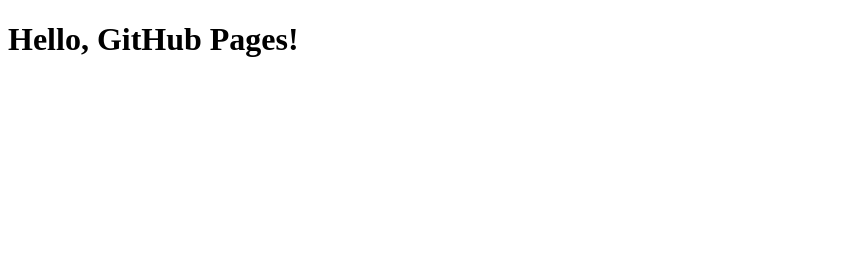
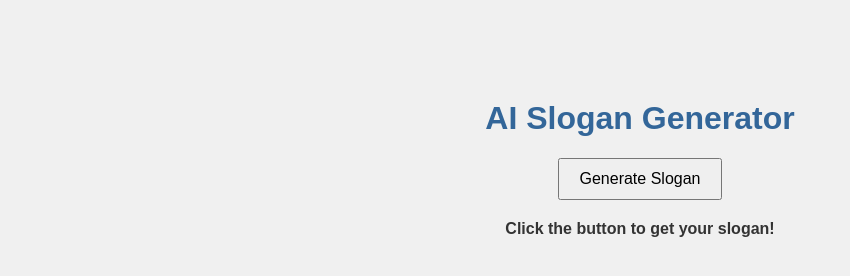
Before and after one commit to Ghouri2025/AI-Slogan-Generator, a plain HTML site: page index.html in a window 1280 px wide. Shown: the whole page, without its empty margins (0-850 px from the left). Drawn offline with Linux system fonts and the light colour scheme.

Commit message:
Add files via upload

```diff
--- a/index.html
+++ b/index.html
@@ -1,9 +1,15 @@
 <!DOCTYPE html>
 <html>
 <head>
-  <title>AI Text Generator</title>
+    <meta charset="UTF-8">
+    <title>AI Slogan Generator</title>
+    <link rel="stylesheet" href="style.css">
 </head>
 <body>
-  <h1>Hello, GitHub Pages!</h1>
+    <h1>AI Slogan Generator</h1>
+    <button onclick="generateSlogan()">Generate Slogan</button>
+    <p id="result">Click the button to get your slogan!</p>
+
+    <script src="script.js"></script>
 </body>
 </html>
--- /dev/null
+++ b/script.js
@@ -0,0 +1,11 @@
+function generateSlogan() {
+    const slogans = [
+        "AI: Shaping tomorrow, today!",
+        "Smart minds. Smarter machines.",
+        "Artificial Intelligence, Real Impact.",
+        "Empower your future with AI.",
+        "Think beyond with AI."
+    ];
+    const random = Math.floor(Math.random() * slogans.length);
+    document.getElementById("result").textContent = slogans[random];
+}
--- /dev/null
+++ b/style.css
@@ -0,0 +1,22 @@
+body {
+    font-family: Arial, sans-serif;
+    text-align: center;
+    margin-top: 100px;
+    background-color: #f0f0f0;
+}
+
+h1 {
+    color: #336699;
+}
+
+button {
+    padding: 10px 20px;
+    font-size: 16px;
+    cursor: pointer;
+}
+
+#result {
+    margin-top: 20px;
+    font-weight: bold;
+    color: #333;
+}
```
Also changed, not shown: 1 other file.
